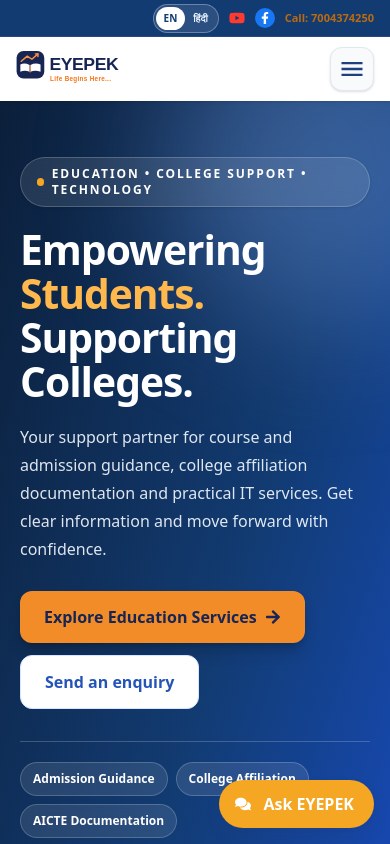
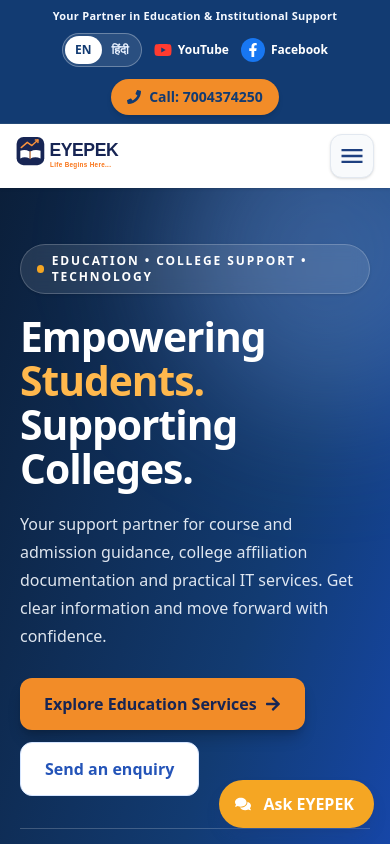
Before and after one commit to eyepek/EYEPEK, a React (Vite) app: page / in a window 390 px wide. Shown: the top 844 px of the page. Built offline with nearby package versions, Linux system fonts and the light colour scheme.

Commit message:
Highlight mobile contact number and enlarge header controls

```diff
--- a/src/components/NavBar.jsx
+++ b/src/components/NavBar.jsx
@@ -1,6 +1,6 @@
 import React, { useState } from 'react';
 import { IoMdMenu } from 'react-icons/io';
-import { FaFacebookF, FaYoutube, FaChevronDown, FaGraduationCap, FaUserTie, FaBookOpen, FaLaptopCode, FaClipboardCheck, FaRoute, FaBullseye, FaRegCalendarCheck, FaBriefcase } from 'react-icons/fa';
+import { FaFacebookF, FaYoutube, FaChevronDown, FaGraduationCap, FaUserTie, FaBookOpen, FaLaptopCode, FaClipboardCheck, FaRoute, FaBullseye, FaRegCalendarCheck, FaBriefcase, FaPhone } from 'react-icons/fa';
 import { Link } from 'react-router-dom';
 import InstallAppButton from './InstallAppButton';
 import { useLanguage } from '../LanguageContext';
@@ -46,20 +46,22 @@ const NavBar = () => {
   return (
     <header className='sticky top-0 z-50 bg-white shadow-sm'>
       <div className='border-b border-[#244a78] bg-[#123b72] px-4 text-white sm:px-6 md:px-10'>
-        <div className='mx-auto flex min-h-9 max-w-7xl items-center justify-between gap-3'>
-          <p className='hidden text-xs font-semibold tracking-wide text-blue-50 sm:block'>{t('Your Partner in Education & Institutional Support', 'शिक्षा और संस्थागत सहयोग का भरोसेमंद साथी')}</p>
-          <div className='ml-auto flex items-center gap-2.5 sm:gap-4'>
+        <div className='mx-auto flex max-w-7xl flex-col items-center justify-center gap-2 py-2 sm:flex-row sm:justify-between sm:gap-3'>
+          <p className='text-center text-[11px] font-semibold tracking-wide text-blue-50 sm:text-xs'>{t('Your Partner in Education & Institutional Support', 'शिक्षा और संस्थागत सहयोग का भरोसेमंद साथी')}</p>
+          <div className='flex flex-wrap items-center justify-center gap-3 sm:gap-4'>
             <div className='inline-flex items-center rounded-full border border-white/30 bg-white/10 p-0.5' aria-label={t('Choose language', 'भाषा चुनें')}>
-              <button type='button' onClick={() => setLanguage('en')} aria-pressed={language === 'en'} className={`rounded-full px-2 py-1 text-[10px] font-bold transition ${language === 'en' ? 'bg-white text-[#123b72]' : 'text-blue-700 hover:text-orange-700'}`}>EN</button>
-              <button type='button' onClick={() => setLanguage('hi')} aria-pressed={language === 'hi'} className={`rounded-full px-2 py-1 text-[10px] font-bold transition ${language === 'hi' ? 'bg-white text-[#123b72]' : 'text-blue-100 hover:text-white'}`}>हिंदी</button>
+              <button type='button' onClick={() => setLanguage('en')} aria-pressed={language === 'en'} className={`rounded-full px-2.5 py-1.5 text-xs font-bold transition ${language === 'en' ? 'bg-white text-[#123b72]' : 'text-blue-100 hover:text-white'}`}>EN</button>
+              <button type='button' onClick={() => setLanguage('hi')} aria-pressed={language === 'hi'} className={`rounded-full px-2.5 py-1.5 text-xs font-bold transition ${language === 'hi' ? 'bg-white text-[#123b72]' : 'text-blue-100 hover:text-white'}`}>हिंदी</button>
             </div>
-            <a href='https://www.youtube.com/@eyepek' target='_blank' rel='noreferrer' aria-label='Visit EYEPEK on YouTube (opens in a new tab)' className='inline-flex items-center gap-1.5 text-[11px] font-semibold text-white transition hover:text-[#ffb84d]'>
-              <FaYoutube aria-hidden='true' className='h-4 w-4 text-[#ff3b30]' /><span className='hidden sm:inline'>{t('YouTube', 'यूट्यूब')}</span>
+            <a href='https://www.youtube.com/@eyepek' target='_blank' rel='noreferrer' aria-label='Visit EYEPEK on YouTube (opens in a new tab)' className='inline-flex items-center gap-1.5 text-xs font-semibold text-white transition hover:text-[#ffb84d]'>
+              <FaYoutube aria-hidden='true' className='h-[18px] w-[18px] text-[#ff3b30]' /><span>{t('YouTube', 'यूट्यूब')}</span>
             </a>
-            <a href='https://www.facebook.com/share/1E6U716f8p/' target='_blank' rel='noreferrer' aria-label='Visit EYEPEK on Facebook (opens in a new tab)' className='inline-flex items-center gap-1.5 text-[11px] font-semibold text-white transition hover:text-[#dbeafe]'>
-              <span className='inline-flex h-5 w-5 items-center justify-center rounded-full bg-[#1877F2] text-white'><FaFacebookF aria-hidden='true' className='h-3 w-3' /></span><span className='hidden sm:inline'>{t('Facebook', 'फेसबुक')}</span>
+            <a href='https://www.facebook.com/share/1E6U716f8p/' target='_blank' rel='noreferrer' aria-label='Visit EYEPEK on Facebook (opens in a new tab)' className='inline-flex items-center gap-1.5 text-xs font-semibold text-white transition hover:text-[#dbeafe]'>
+              <span className='inline-flex h-6 w-6 items-center justify-center rounded-full bg-[#1877F2] text-white'><FaFacebookF aria-hidden='true' className='h-3.5 w-3.5' /></span><span>{t('Facebook', 'फेसबुक')}</span>
             </a>
-            <a href='tel:7004374250' className='text-[11px] font-bold text-orange-700 transition hover:text-blue-950'>{t('Call: 7004374250', 'कॉल: 7004374250')}</a>
+            <a href='tel:7004374250' className='inline-flex items-center gap-2 rounded-full bg-[#f28c28] px-4 py-2 text-sm font-extrabold text-[#123b72] shadow-md shadow-black/10 transition hover:bg-[#ffb84d]'>
+              <FaPhone aria-hidden='true' className='h-3.5 w-3.5' />{t('Call: 7004374250', 'कॉल: 7004374250')}
+            </a>
           </div>
         </div>
       </div>
```
